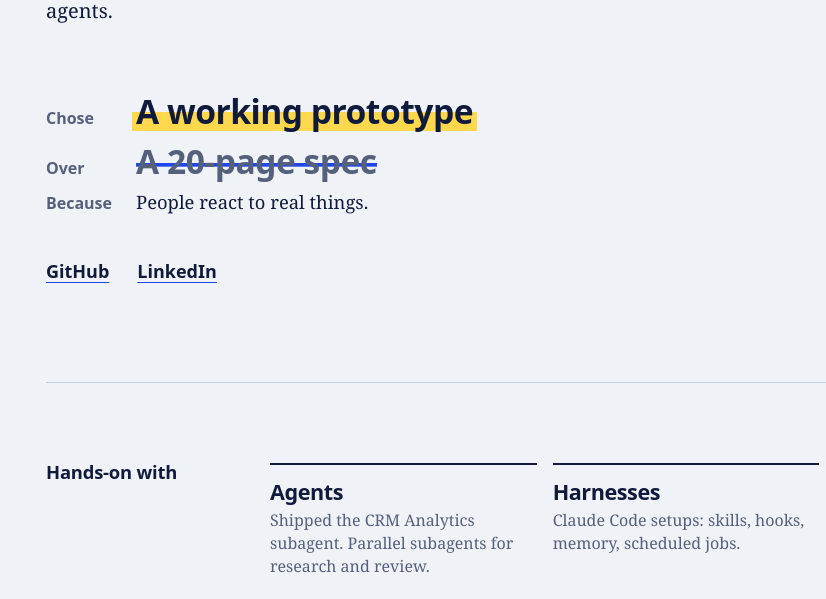
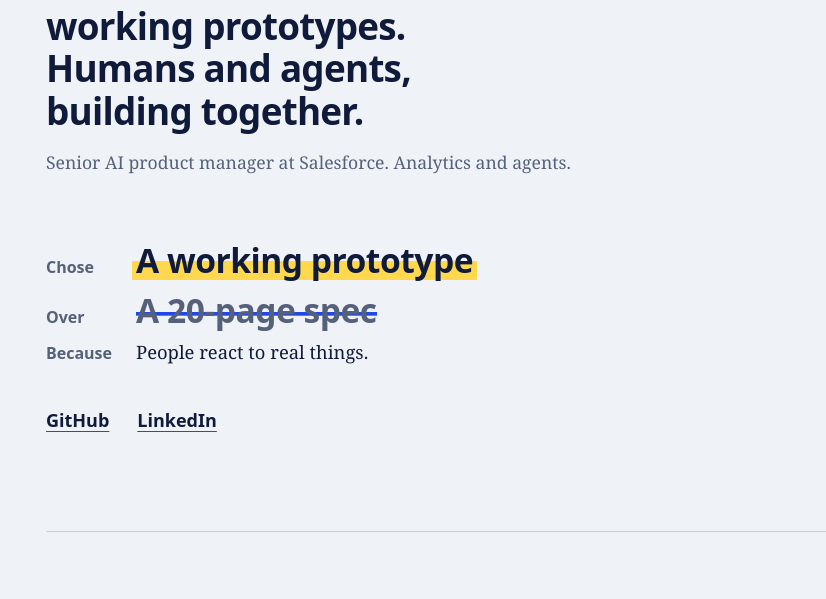
Before and after one commit to jatinchuglani/jatinchuglani.github.io, an Astro site: page / in a window 1280 px wide. Shown: the part 501-1100 px from the top of the page, without its empty margins (66-892 px from the left). Built offline with nearby package versions, Linux system fonts and the light colour scheme; Astro itself is replaced by a stand-in of ours.

Commit message:
Add tagline to hero
Co-Authored-By: Claude Sonnet 5.5 <noreply@anthropic.com>

```diff
--- a/src/data/site.ts
+++ b/src/data/site.ts
@@ -3,9 +3,10 @@ export const site = {
   name: 'Jatin Chuglani',
   first: 'Jatin',
   last: 'Chuglani',
+  tagline: 'Markdown files and working prototypes. Humans and agents, building together.',
   role: 'Senior AI product manager at Salesforce. Analytics and agents.',
   description:
-    'Senior AI product manager focused on analytics. Hands-on with agents, harnesses and MCP. Public AI builds.',
+    'Markdown files and working prototypes. Humans and agents, building together. Senior AI product manager, hands-on with agents, harnesses and MCP.',
   url: 'https://jatinchuglani.github.io',
   // Used for structured data and llms.txt, not shown on the page.
   jobTitle: 'Senior AI Product Manager',
--- a/src/pages/index.astro
+++ b/src/pages/index.astro
@@ -24,6 +24,7 @@ const buildsLd = {
   <div class="wrap">
     <header class="hero">
       <h1>{site.first}<br />{site.last}</h1>
+      <p class="tagline">{site.tagline}</p>
       <p class="role">{site.role}</p>
       <dl class="ledger" aria-label="How I decide">
         <dt>Chose</dt><dd><mark>A working prototype</mark></dd>
--- a/src/styles/global.css
+++ b/src/styles/global.css
@@ -64,7 +64,8 @@ s.over {
 /* Hero */
 .hero { padding-block: clamp(3rem, 9vw, 7rem) clamp(3rem, 8vw, 6rem); }
 .hero h1 { font-weight: 800; font-size: clamp(4rem, 15vw, 11.5rem); letter-spacing: -0.045em; line-height: 0.88; }
-.hero .role { margin-top: 1.75rem; font-size: 1.25rem; max-width: 34rem; }
+.hero .tagline { margin-top: 1.75rem; font-family: var(--display); font-weight: 700; font-size: clamp(1.5rem, 3.4vw, 2.3rem); line-height: 1.15; letter-spacing: -0.02em; max-width: 30rem; text-wrap: balance; }
+.hero .role { margin-top: 1rem; font-size: 1.1rem; max-width: 34rem; color: var(--slate); }
 .hero .ledger { margin-top: clamp(2.5rem, 6vw, 4rem); max-width: 46rem; }
 .links { display: flex; flex-wrap: wrap; gap: 0.5rem 1.75rem; margin-top: 2.5rem; font-family: var(--display); font-weight: 600; }
 
```
